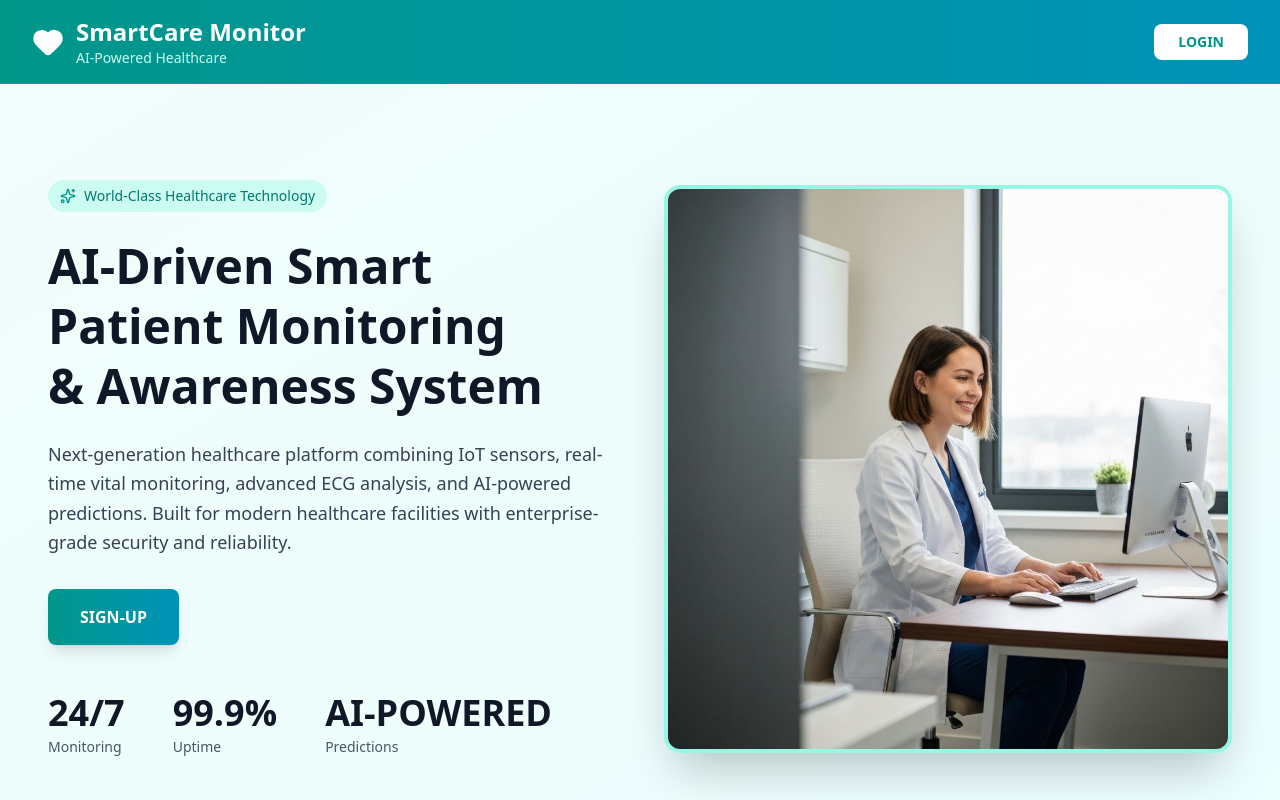
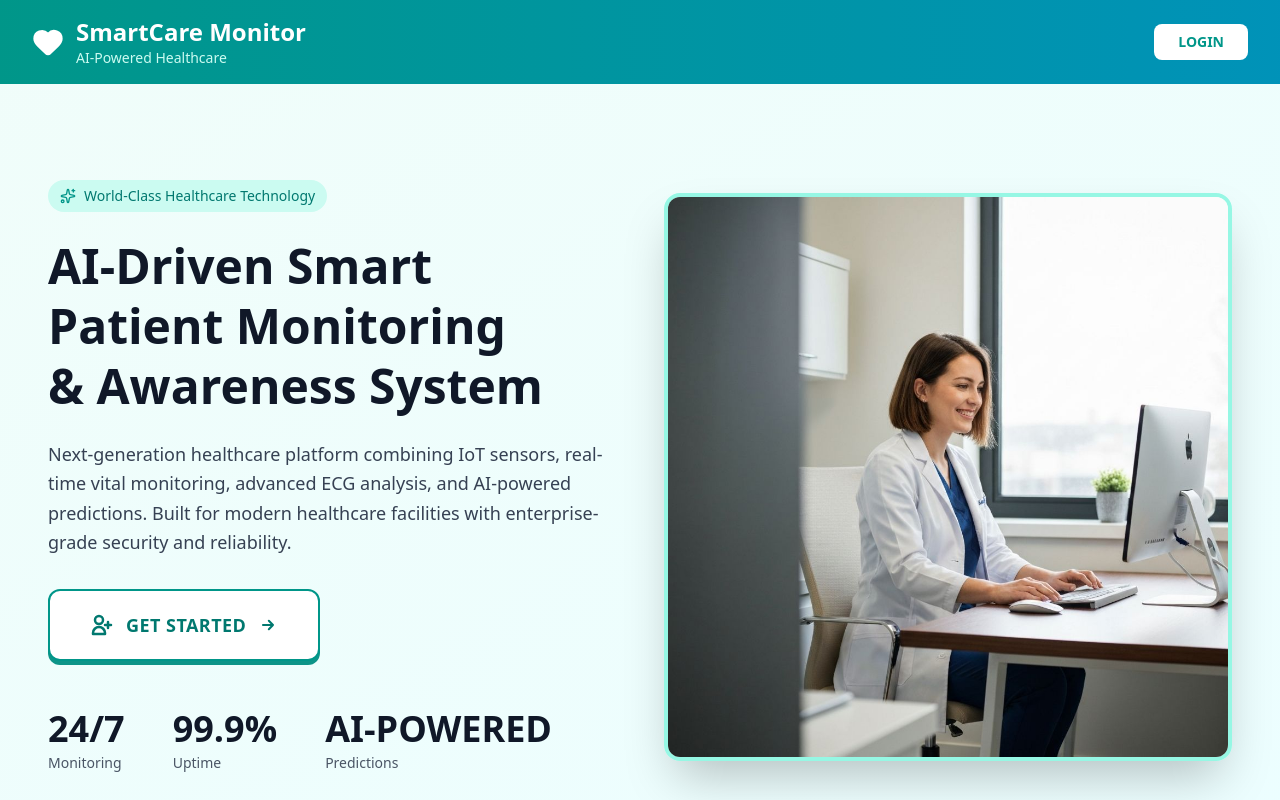
Before and after one commit to Smart-Patient-Monitoring-System/Frontend, a React (Vite) app: page / in a window 1280 px wide. Shown: the top 800 px of the page. Built offline with nearby package versions, Linux system fonts and the light colour scheme.

Commit message:
signup btn update

```diff
--- a/src/pages/HomePage/components/Hero.jsx
+++ b/src/pages/HomePage/components/Hero.jsx
@@ -28,9 +28,38 @@ function Hero({ stats }) {
           <div className="mb-8 sm:mb-12">
             <button
               onClick={() => navigate("/role-selection")}
-              className="bg-gradient-to-r from-teal-600 to-cyan-600 text-white px-6 sm:px-8 py-3 sm:py-4 rounded-lg font-semibold hover:from-teal-700 hover:to-cyan-700 transition-all shadow-lg hover:shadow-xl"
+              className="
+                relative
+                inline-flex items-center gap-3
+                bg-white
+                text-teal-700
+                px-8 sm:px-10 py-4 sm:py-5
+                rounded-xl
+                font-bold text-base sm:text-lg
+                border-2 border-teal-600
+                shadow-[0_4px_0_0_rgb(13,148,136)]
+                transition-all duration-200 ease-out
+                hover:shadow-[0_2px_0_0_rgb(13,148,136)]
+                hover:translate-y-0.5
+                active:shadow-[0_0_0_0_rgb(13,148,136)]
+                active:translate-y-1
+                group
+                overflow-hidden
+              "
             >
-              SIGN-UP
+              {/* Background pattern on hover */}
+              <div className="absolute inset-0 bg-gradient-to-r from-teal-50 to-cyan-50 opacity-0 group-hover:opacity-100 transition-opacity duration-300"></div>
+
+              {/* Button content */}
+              <span className="relative z-10 flex items-center gap-3">
+                <svg className="w-5 h-5 sm:w-6 sm:h-6" fill="none" stroke="currentColor" viewBox="0 0 24 24">
+                  <path strokeLinecap="round" strokeLinejoin="round" strokeWidth={2.5} d="M18 9v3m0 0v3m0-3h3m-3 0h-3m-2-5a4 4 0 11-8 0 4 4 0 018 0zM3 20a6 6 0 0112 0v1H3v-1z" />
+                </svg>
+                <span className="tracking-wide">GET STARTED</span>
+                <svg className="w-4 h-4 sm:w-5 sm:h-5 transform group-hover:translate-x-1 transition-transform duration-200" fill="none" stroke="currentColor" viewBox="0 0 24 24">
+                  <path strokeLinecap="round" strokeLinejoin="round" strokeWidth={2.5} d="M13 7l5 5m0 0l-5 5m5-5H6" />
+                </svg>
+              </span>
             </button>
           </div>
 
```
